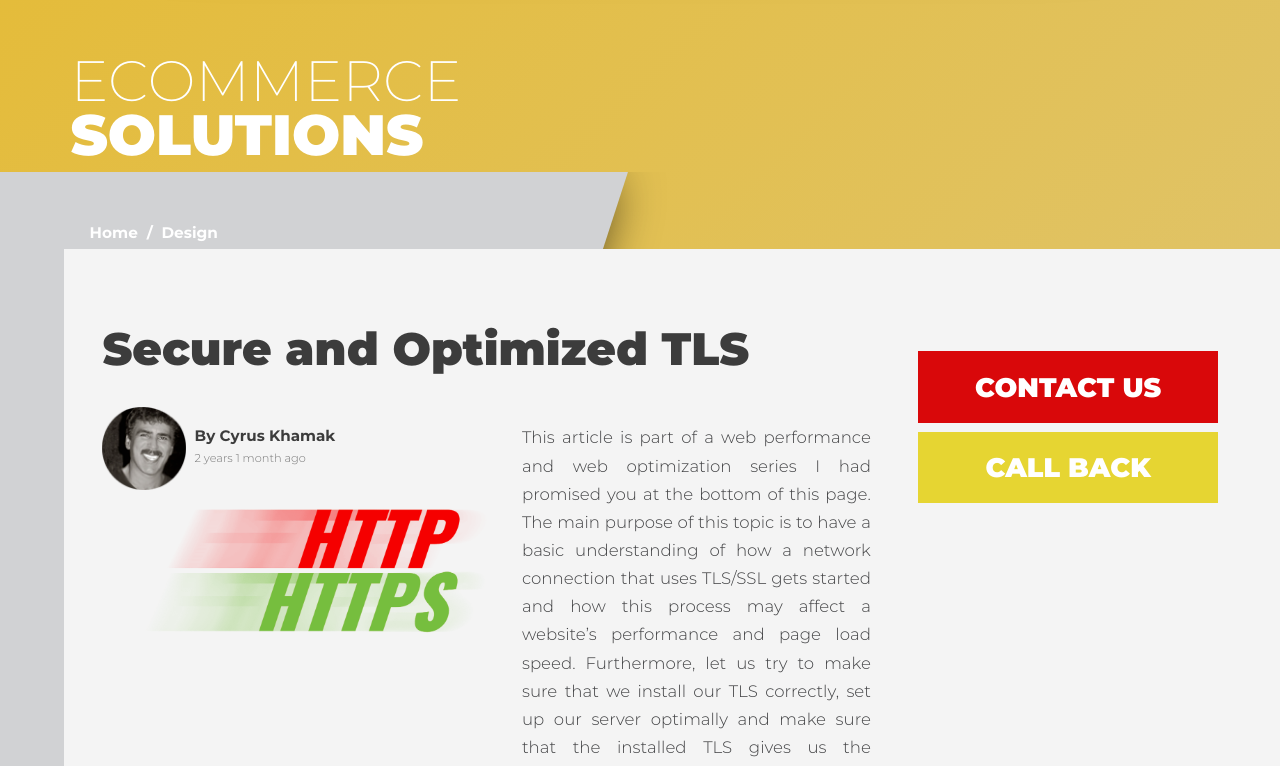
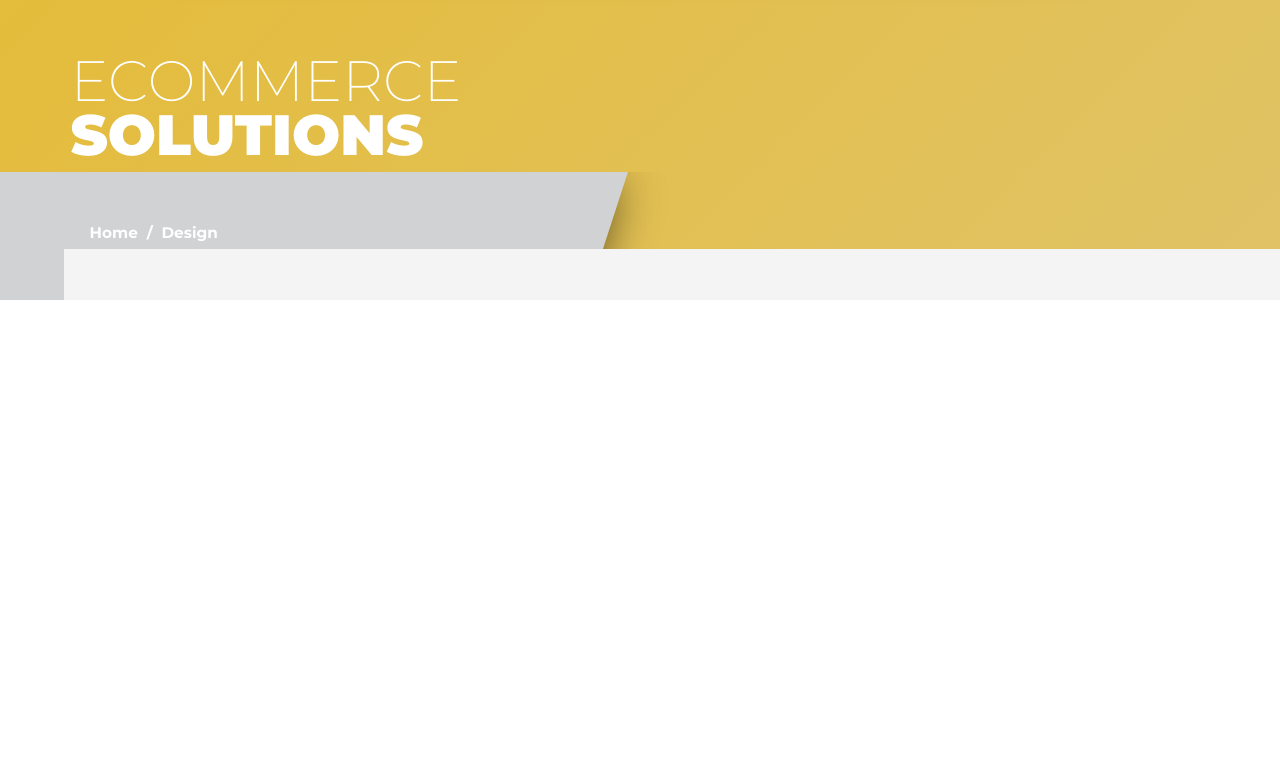
Before and after one commit to nikoladim123/cySolidEcommerce, a plain HTML site: page index.html in a window 1280 px wide. Shown: the part 625-1391 px from the top of the page. After the commit the page ends 925 px from the top, so only its background shows below. Drawn offline with Linux system fonts and the light colour scheme.

Commit message:
fixed widths and clear content

```diff
--- a/assets/css/style.css
+++ b/assets/css/style.css
@@ -459,7 +459,7 @@ main{
   /* box-shadow: 0px 1.77vw 12.962vw 1.259vw rgba(0,0,0,0.2); */
   position: relative;
   /* float: right; */
-  width: 100vw;
+  width: 100%;
   /* background: white; */
   margin-top: 6vw;
   /* border-left: 2.296vw solid rgba(255, 255, 255, 0.05); */
@@ -472,10 +472,10 @@ main{
   padding-top: 0.1px;
   padding-bottom: 4vw;
   position: relative;
-  left: 5vw;
+  left: 5%;
   top: -0vw;
   background-color: rgb(244,244,244);
-  width: 95vw;
+  width: 95%;
   /* height: 100%; */
 }
 
--- a/index.html
+++ b/index.html
@@ -90,12 +90,12 @@
       <div class="contentBox">
 
         <div class="content">
-          <div class="contactUsDivBut">
+          <!-- <div class="contactUsDivBut">
             <button type="button" name="button">CONTACT US</button> <br>
             <button type="button" name="button">CALL BACK</button>
-          </div>
+          </div> -->
           <!-- content One -->
-            <div class="contentImgTextBigBox contentOne">
+            <!-- <div class="contentImgTextBigBox contentOne">
               <h1>Secure and Optimized TLS</h1>
               <div class="imgText">
                 <div class="images">
@@ -131,7 +131,7 @@
                    <button onclick="location.href='https://nikoladim123.github.io/cySolidBlogDetails/'" class="readMore" type="button" name="button">Read More</button>
                   </div>
                 </div>
-              </div>
+              </div> -->
 
               <!-- <div class="imgText">
                 <div class="OptimizedAnimBox">
```
